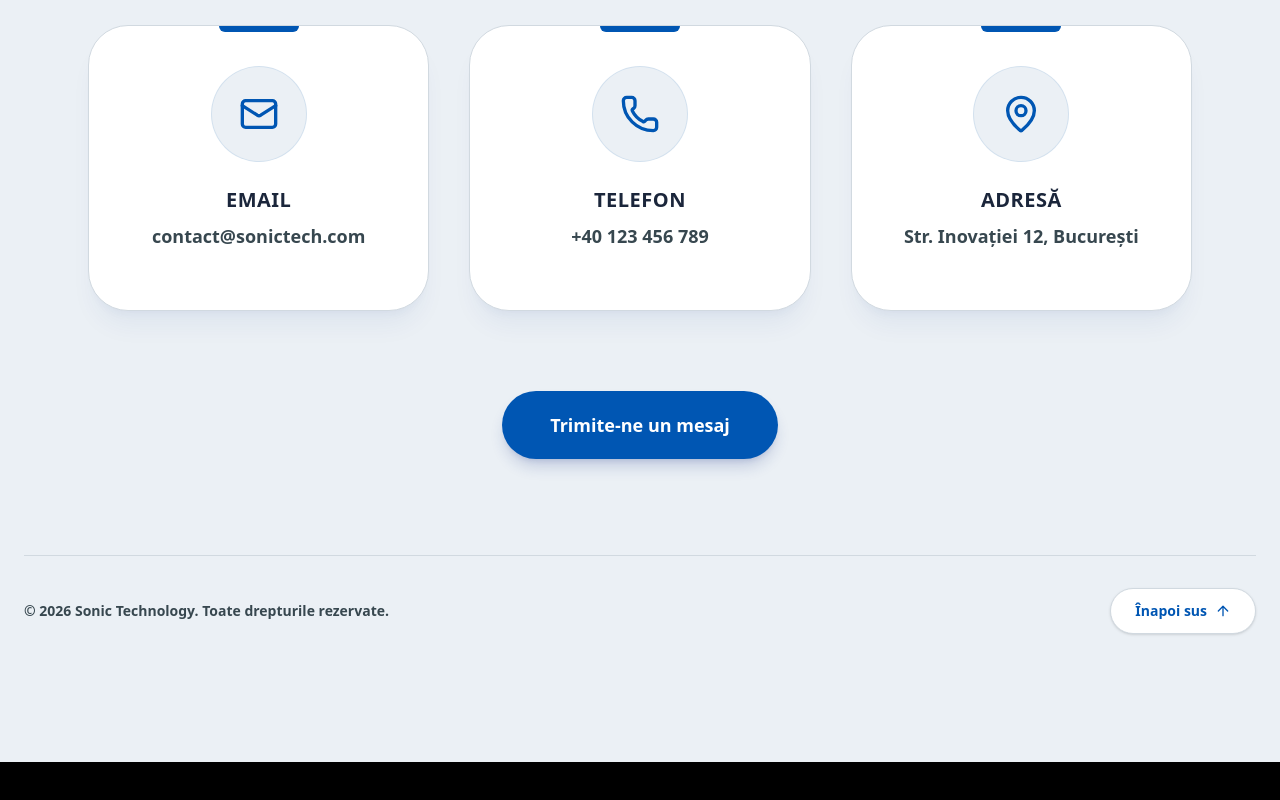
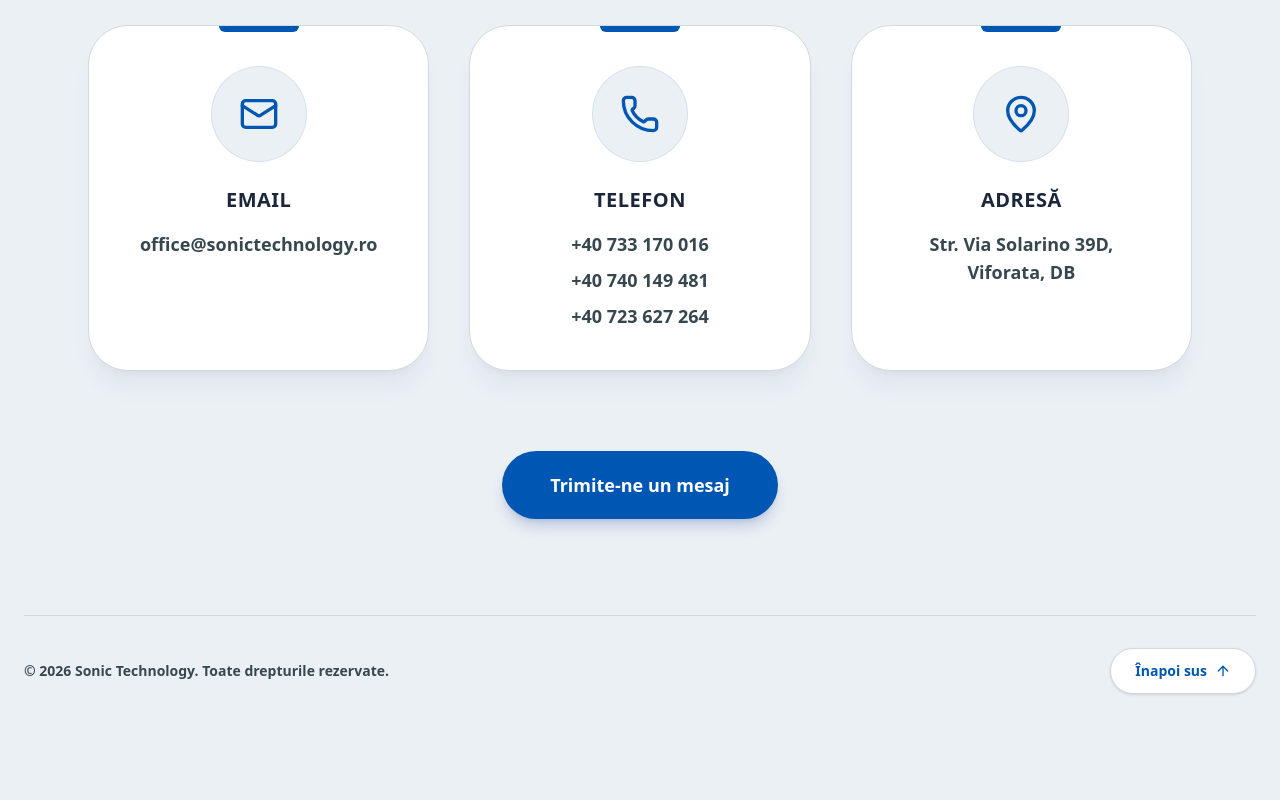
Before and after one commit to rares1215/Presentation-Website, a React (Vite) app: page / in a window 1280 px wide. Shown: the part 8585-9385 px from the top of the page. Before the commit the page ends 9347 px from the top, so only its background shows below. Built offline with nearby package versions, Linux system fonts and the light colour scheme.

Commit message:
Added the details for footer section

```diff
--- a/src/components/Footer.jsx
+++ b/src/components/Footer.jsx
@@ -8,7 +8,7 @@ const footerTranslations = {
     description: "Suntem aici pentru a răspunde întrebărilor tale legate de tehnologia sonicității.",
     ctaBtn: "Trimite-ne un mesaj",
     copyright: "Sonic Technology. Toate drepturile rezervate.",
-    addressText: "Str. Inovației 12, București",
+    addressText: "Str. Via Solarino 39D, Viforata, DB",
     backToTop: "Înapoi sus",
     contacts: [
       { title: "Email" },
@@ -21,7 +21,7 @@ const footerTranslations = {
     description: "We are here to answer your questions regarding sonic technology.",
     ctaBtn: "Send us a message",
     copyright: "Sonic Technology. All rights reserved.",
-    addressText: "12 Innovation St., Bucharest",
+    addressText: "39D Via Solarino St., Viforata, DB",
     backToTop: "Back to top",
     contacts: [
       { title: "Email" },
@@ -34,7 +34,7 @@ const footerTranslations = {
     description: "Nous sommes ici pour répondre à vos questions concernant la technologie sonique.",
     ctaBtn: "Envoyez-nous un message",
     copyright: "Sonic Technology. Tous droits réservés.",
-    addressText: "12 Rue de l'Innovation, Bucarest",
+    addressText: "39D Rue Via Solarino, Viforata, DB",
     backToTop: "Retour en haut",
     contacts: [
       { title: "E-mail" },
@@ -47,7 +47,7 @@ const footerTranslations = {
     description: "Estamos aquí para responder a sus preguntas sobre la tecnología sónica.",
     ctaBtn: "Envíenos un mensaje",
     copyright: "Sonic Technology. Todos los derechos reservados.",
-    addressText: "Calle de la Innovación 12, Bucarest",
+    addressText: "Calle Via Solarino 39D, Viforata, DB",
     backToTop: "Volver arriba",
     contacts: [
       { title: "Correo" },
@@ -60,7 +60,7 @@ const footerTranslations = {
     description: "Wir sind hier, um Ihre Fragen zur Schalltechnologie (Sonik) zu beantworten.",
     ctaBtn: "Schicken Sie uns eine Nachricht",
     copyright: "Sonic Technology. Alle Rechte vorbehalten.",
-    addressText: "Innovationsstraße 12, Bukarest",
+    addressText: "Via Solarino Straße 39D, Viforata, DB",
     backToTop: "Nach oben",
     contacts: [
       { title: "E-Mail" },
@@ -73,7 +73,7 @@ const footerTranslations = {
     description: "Siamo qui per rispondere alle tue domande sulla tecnologia sonica.",
     ctaBtn: "Inviaci un messaggio",
     copyright: "Sonic Technology. Tutti i diritti riservati.",
-    addressText: "Via dell'Innovazione 12, Bucarest",
+    addressText: "Via Via Solarino 39D, Viforata, DB",
     backToTop: "Torna su",
     contacts: [
       { title: "Email" },
@@ -88,7 +88,6 @@ export default function Footer({ lang = "ro" }) {
   const t = footerTranslations[lang] || footerTranslations["ro"];
 
   const scrollToTop = () => {
-    // Încearcă să găsească secțiunea Hero după ID, altfel face scroll la 0
     const heroSection = document.getElementById("hero");
     if (heroSection) {
       heroSection.scrollIntoView({ behavior: "smooth" });
@@ -101,20 +100,23 @@ export default function Footer({ lang = "ro" }) {
     {
       icon: <Mail aria-hidden="true" className="w-10 h-10" />,
       title: t.contacts[0].title,
-      text: "contact@sonictech.com",
-      link: "mailto:contact@sonictech.com",
+      // Folosim array pentru a suporta mai multe rânduri dacă e cazul
+      items: [{ text: "office@sonictechnology.ro", link: "mailto:office@sonictechnology.ro" }],
     },
     {
       icon: <Phone aria-hidden="true" className="w-10 h-10" />,
       title: t.contacts[1].title,
-      text: "+40 123 456 789",
-      link: "tel:+40123456789",
+      // Aici am adăugat cele 3 numere de telefon
+      items: [
+        { text: "+40 733 170 016", link: "tel:+40 733 170 016" },
+        { text: "+40 740 149 481", link: "tel:+40 740 149 481" },
+        { text: "+40 723 627 264", link: "tel:+40 723 627 264" },
+      ],
     },
     {
       icon: <MapPin aria-hidden="true" className="w-10 h-10" />,
       title: t.contacts[2].title,
-      text: t.addressText,
-      link: "https://maps.google.com",
+      items: [{ text: t.addressText, link: "https://maps.google.com" }],
     },
   ];
 
@@ -139,7 +141,7 @@ export default function Footer({ lang = "ro" }) {
 
       {/* CONTACT CARDS */}
       <div className="relative mx-auto max-w-6xl px-6 grid grid-cols-1 md:grid-cols-3 gap-10" role="list">
-        {contactData.map((item, i) => (
+        {contactData.map((card, i) => (
           <motion.div
             key={i}
             role="listitem"
@@ -150,20 +152,29 @@ export default function Footer({ lang = "ro" }) {
             className="relative p-10 rounded-[2.5rem] bg-white border border-[#D1D9E0] shadow-xl shadow-blue-900/5 text-center group transition-all duration-300"
           >
             <div className="absolute top-0 left-1/2 -translate-x-1/2 h-1.5 w-20 bg-[#0056B3] rounded-b-full" />
+
             <div className="flex items-center justify-center h-24 w-24 mx-auto rounded-full bg-[#EBF0F5] border border-[#0056B3]/10 mb-6 transition-colors duration-300 group-hover:bg-[#0056B3] group-hover:text-white">
               <div className="text-[#0056B3] group-hover:text-white transition-colors duration-300">
-                {item.icon}
+                {card.icon}
               </div>
             </div>
-            <h3 className="text-xl font-bold text-[#1B263B] mb-2 tracking-wide uppercase">
-              {item.title}
+
+            <h3 className="text-xl font-bold text-[#1B263B] mb-4 tracking-wide uppercase">
+              {card.title}
             </h3>
-            <a
-              href={item.link}
-              className="inline-block text-[#37474F] text-base md:text-lg font-bold hover:text-[#0056B3] transition-colors min-h-[48px] px-2"
-            >
-              {item.text}
-            </a>
+
+            {/* Randare items (pentru telefon vor fi 3) */}
+            <div className="flex flex-col gap-2">
+              {card.items.map((item, idx) => (
+                <a
+                  key={idx}
+                  href={item.link}
+                  className="inline-block text-[#37474F] text-base md:text-lg font-bold hover:text-[#0056B3] transition-colors px-2"
+                >
+                  {item.text}
+                </a>
+              ))}
+            </div>
           </motion.div>
         ))}
       </div>
@@ -171,7 +182,7 @@ export default function Footer({ lang = "ro" }) {
       {/* BIG CTA */}
       <div className="text-center mt-20">
         <a
-          href="mailto:contact@sonictech.com"
+          href="mailto:office@sonictechnology.ro"
           className="inline-flex items-center justify-center px-12 py-5 min-h-[48px] rounded-full bg-[#0056B3] text-lg font-bold text-white shadow-lg shadow-blue-900/20 hover:bg-[#004494] hover:-translate-y-1 transition-all duration-300"
         >
           {t.ctaBtn}
@@ -185,7 +196,6 @@ export default function Footer({ lang = "ro" }) {
             © {new Date().getFullYear()} {t.copyright}
           </p>
 
-          {/* BACK TO TOP BUTTON */}
           <button
             onClick={scrollToTop}
             className="group flex items-center gap-2 px-6 py-3 bg-white border border-[#D1D9E0] rounded-full text-[#0056B3] font-bold text-sm shadow-sm hover:shadow-md hover:border-[#0056B3] transition-all duration-300"
```
